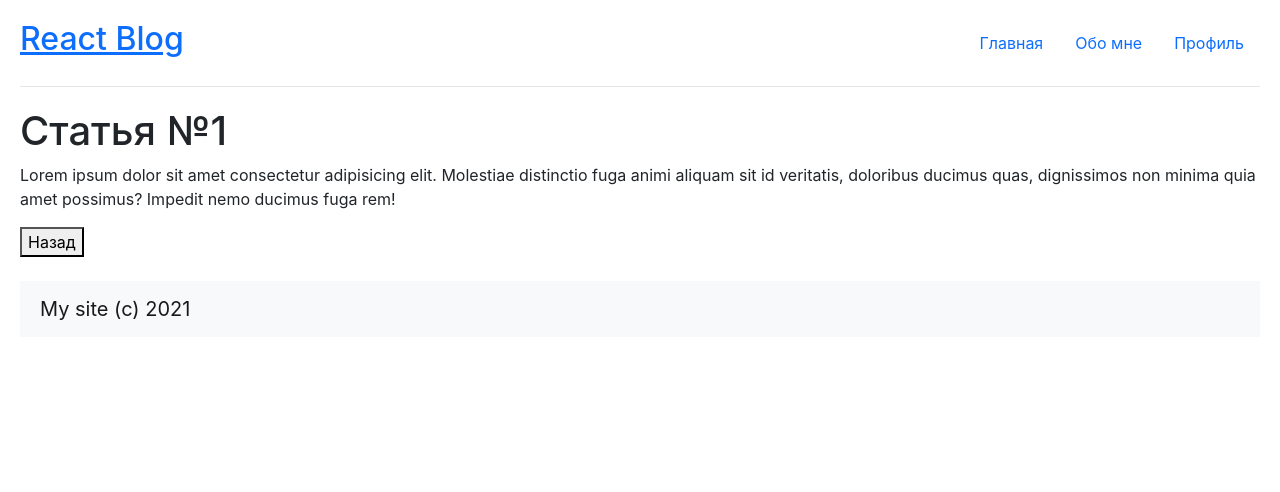
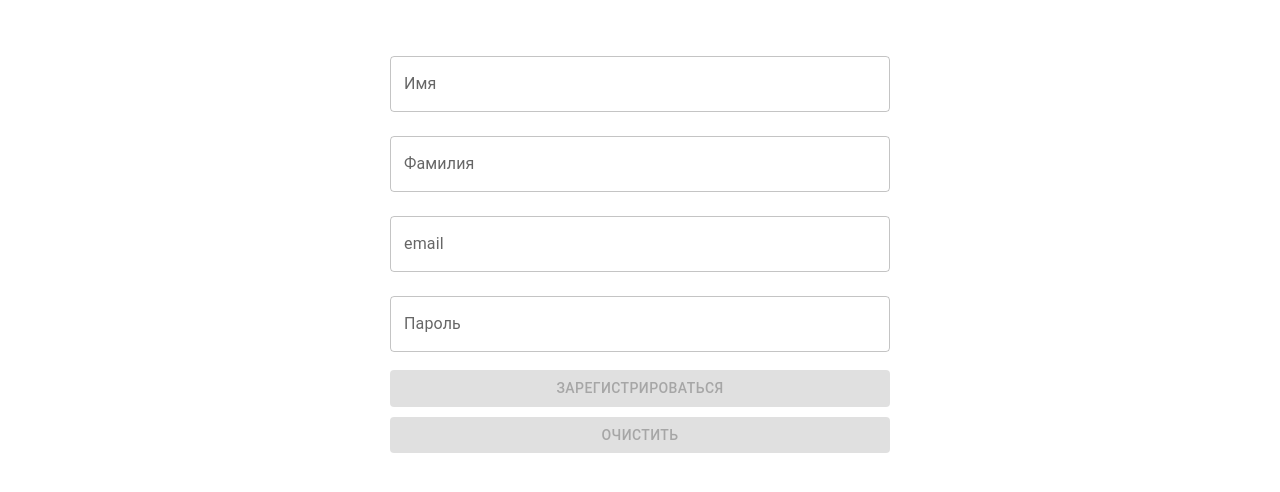
Before and after one commit to Evgotem/home-work-1, a React (Create React App) app: page /post/1 in a window 1280 px wide. Shown: the top 492 px of the page. Built offline with nearby package versions, Linux system fonts and the light colour scheme.

Commit message:
реализовал форму

```diff
--- a/package.json
+++ b/package.json
@@ -5,7 +5,7 @@
   "dependencies": {
     "@emotion/react": "^11.7.0",
     "@emotion/styled": "^11.6.0",
-    "@mui/material": "^5.2.2",
+    "@mui/material": "^5.2.3",
     "@testing-library/jest-dom": "^5.15.1",
     "@testing-library/react": "^11.2.7",
     "@testing-library/user-event": "^12.8.3",
@@ -14,6 +14,8 @@
     "react": "^17.0.2",
     "react-bootstrap": "^2.0.3",
     "react-dom": "^17.0.2",
+    "react-router": "^5.2.0",
+    "react-router-dom": "^5.2.0",
     "react-scripts": "4.0.3",
     "web-vitals": "^1.1.2"
   },
--- a/src/index.js
+++ b/src/index.js
@@ -2,11 +2,14 @@ import React from 'react';
 import ReactDOM from 'react-dom';
 import './index.css';
 import "bootstrap/dist/css/bootstrap.min.css";
-import App from './tutorial-6/App';
+import App from './tutorial-7/App';
+import { BrowserRouter as Router } from "react-router-dom";
 
 ReactDOM.render(
   <React.StrictMode>
-    <App />
+    <Router>
+      <App />
+    </Router>
   </React.StrictMode>,
   document.getElementById('root')
 );
--- a/src/tutorial-6/App.js
+++ b/src/tutorial-6/App.js
@@ -1,53 +1,35 @@
 import './App.css';
-import { Footer } from "./components/Footer";
-import { Header } from "./components/Header";
-import { About } from "./pages/About";
-import { Home } from "./pages/Home";
-
-function Route({ path, children, exact }) {
-  const { pathname } = window.location;
-
-  if (exact) {
-    if (pathname === path) {
-      return children;
-    }
-  } else {
-    if (pathname.includes(path)) {
-      return children;
-    }
-  }
-
-  return null;
-}
-
+import { Footer } from './components/Footer';
+import { Header } from './components/Header';
+import { About } from './pages/About';
+import { Home } from './pages/Home';
+import { Route, Switch, useRouteMatch } from 'react-router-dom';
+import { Article } from './pages/Article';
 
 export default function App() {
-  const { pathname } = window.location;
 
-  let id = pathname.split('/')[2]
+  const isArticle = useRouteMatch('/post/:id')
 
   return (
     <div className="App">
       <Header />
 
-      <Route path='/' exact>
-        <Home />
-      </Route>
-      <Route path='/about'>
-        <About />
-      </Route>
-      <Route path='/post'>
-        <div>
-          <h1>Статья №{id}</h1>
-          <p>
-              Lorem ipsum dolor sit amet consectetur adipisicing elit. Molestiae distinctio fuga animi
-              aliquam sit id veritatis, doloribus ducimus quas, dignissimos non minima quia amet possimus?
-              Impedit nemo ducimus fuga rem!
-          </p>
-          <a href="/"><button>Назад</button></a>
-        </div>
-      </Route>
+      {isArticle ? 'Это статья' : 'Это не статья'}
 
+      <Switch>
+        <Route path="/" exact>
+          <Home />
+        </Route>
+        <Route path="/about">
+          <About />
+        </Route>
+        <Route path="/post/:id" exact>
+          <Article />
+        </Route>
+        <Route>
+          <h1 style={{ textAlign: 'center' }}>Страница не найдена!</h1>
+        </Route>
+      </Switch>
       <br />
       <Footer />
     </div>
--- a/src/tutorial-6/components/Header.jsx
+++ b/src/tutorial-6/components/Header.jsx
@@ -1,29 +1,24 @@
-import React from 'react'
-import { Nav } from 'react-bootstrap'
+import React from 'react';
+import { Nav } from 'react-bootstrap';
+import { Link, NavLink } from 'react-router-dom';
 
 export const Header = () => {
   return (
     <header>
       <h2>
-          <a href="/">React Blog</a>
+        <Link to="/">React Blog</Link>
       </h2>
       <Nav variant="pills" defaultActiveKey="/">
         <Nav.Item>
-            <Nav.Link eventKey="/home" to="/">
-              Главная
-            </Nav.Link>
+          <Nav.Link as={NavLink} to="/">Главная</Nav.Link>
         </Nav.Item>
         <Nav.Item>
-            <Nav.Link eventKey="/home" to="/about">
-              Обо мне
-            </Nav.Link>
+          <Nav.Link as={NavLink} to="/about">Обо мне</Nav.Link>
         </Nav.Item>
         <Nav.Item>
-            <Nav.Link eventKey="/home" to="/profile">
-              Профиль
-            </Nav.Link>
+          <Nav.Link as={NavLink} to="/profile">Профиль</Nav.Link>
         </Nav.Item>
       </Nav>
     </header>
-  )
-}
+  );
+};
--- /dev/null
+++ b/src/tutorial-6/pages/Article.jsx
@@ -0,0 +1,22 @@
+import React from 'react';
+import { useParams, Link } from 'react-router-dom';
+
+
+export const Article = () => {
+
+  let { id } = useParams();
+
+  return (
+    <div>
+      <h1>Статья №{id} </h1>
+      <p>
+        Lorem ipsum dolor sit amet consectetur adipisicing elit. Molestiae distinctio fuga animi
+        aliquam sit id veritatis, doloribus ducimus quas, dignissimos non minima quia amet possimus?
+        Impedit nemo ducimus fuga rem!
+      </p>
+      <Link to="/">
+        <button>Назад</button>
+      </Link>
+    </div>
+  );
+};
--- a/src/tutorial-6/pages/Home.jsx
+++ b/src/tutorial-6/pages/Home.jsx
@@ -1,5 +1,6 @@
 import React from 'react';
 import { Card, Col, Row } from 'react-bootstrap';
+import { Link } from 'react-router-dom';
 
 export const Home = () => {
   return (
@@ -9,7 +10,7 @@ export const Home = () => {
           <Card.Img variant="top" src="https://via.placeholder.com/150x150" />
           <Card.Body>
             <Card.Title>
-              <a href="/post/1">Card title</a>
+              <Link to="/post/1">Card title</Link>
             </Card.Title>
             <Card.Text>
               This is a longer card with supporting text below as a natural
--- /dev/null
+++ b/src/tutorial-7/App.js
@@ -0,0 +1,103 @@
+import React from 'react';
+import './style.scss';
+
+import { TextField, Button } from '@mui/material';
+
+const App = () => {
+  const [fields, setFields] = React.useState({
+    firstName: '',
+    lastName: '',
+    email: '',
+    password: '',
+  });
+
+  const handleClickClear = () => {
+    setFields({
+      firstName: '',
+      lastName: '',
+      email: '',
+      password: '',
+    });
+  };
+
+  const hadleClickRegister = () => {
+    if (!fields.email.includes('@')) {
+      alert('Почта неверная!');
+      return;
+    }
+    if (fields.firstName.length < 2 || fields.lastName < 3) {
+      alert('Имя или фамилия указаны неверно!');
+      return;
+    }
+    if (fields.password.length < 6) {
+      alert('Пароль должен быть больше 5 символов!');
+      return;
+    }
+
+    console.log('Зарегистрировались!', fields);
+    handleClickClear();
+  };
+
+  const handleChangeInput = (event) => {
+    const { name, value } = event.target;
+    setFields({
+      ...fields,
+      [name]: value,
+    });
+  };
+
+  const isValid = !!fields.firstName && !!fields.lastName && !!fields.email && !!fields.password;
+  const isValidForClear = !!fields.firstName || !!fields.lastName || !!fields.email || !!fields.password;
+
+  return (
+    <div className="wrapper">
+      <TextField
+        name="firstName"
+        label="Имя"
+        margin="normal"
+        value={fields.firstName}
+        onChange={handleChangeInput}
+      />
+      <TextField
+        name="lastName"
+        label="Фамилия"
+        margin="normal"
+        value={fields.lastName}
+        onChange={handleChangeInput}
+      />
+      <TextField
+        name="email"
+        label="email"
+        margin="normal"
+        value={fields.email}
+        onChange={handleChangeInput}
+      />
+      <TextField
+        name="password"
+        label="Пароль"
+        margin="normal"
+        value={fields.password}
+        onChange={handleChangeInput}
+        type="password"
+      />
+      <Button
+        disabled={!isValid}
+        onClick={hadleClickRegister}
+        variant="contained"
+        color="primary"
+        style={{ marginTop: '10px' }}>
+        Зарегистрироваться
+      </Button>
+      <Button
+        disabled={!isValidForClear}
+        onClick={handleClickClear}
+        color="secondary"
+        variant="contained"
+        style={{ marginTop: '10px' }}>
+        Очистить
+      </Button>
+    </div>
+  );
+};
+
+export default App;
--- /dev/null
+++ b/src/tutorial-7/style.scss
@@ -0,0 +1,10 @@
+body {
+  padding: 40px;
+}
+
+.wrapper {
+  display: flex;
+  flex-direction: column;
+  width: 500px;
+  margin: 0 auto;
+}
```
Also changed, not shown: 1 other file (tests, documents, lock files or other folders). Lines whose indentation alone changed are shown as unchanged.
